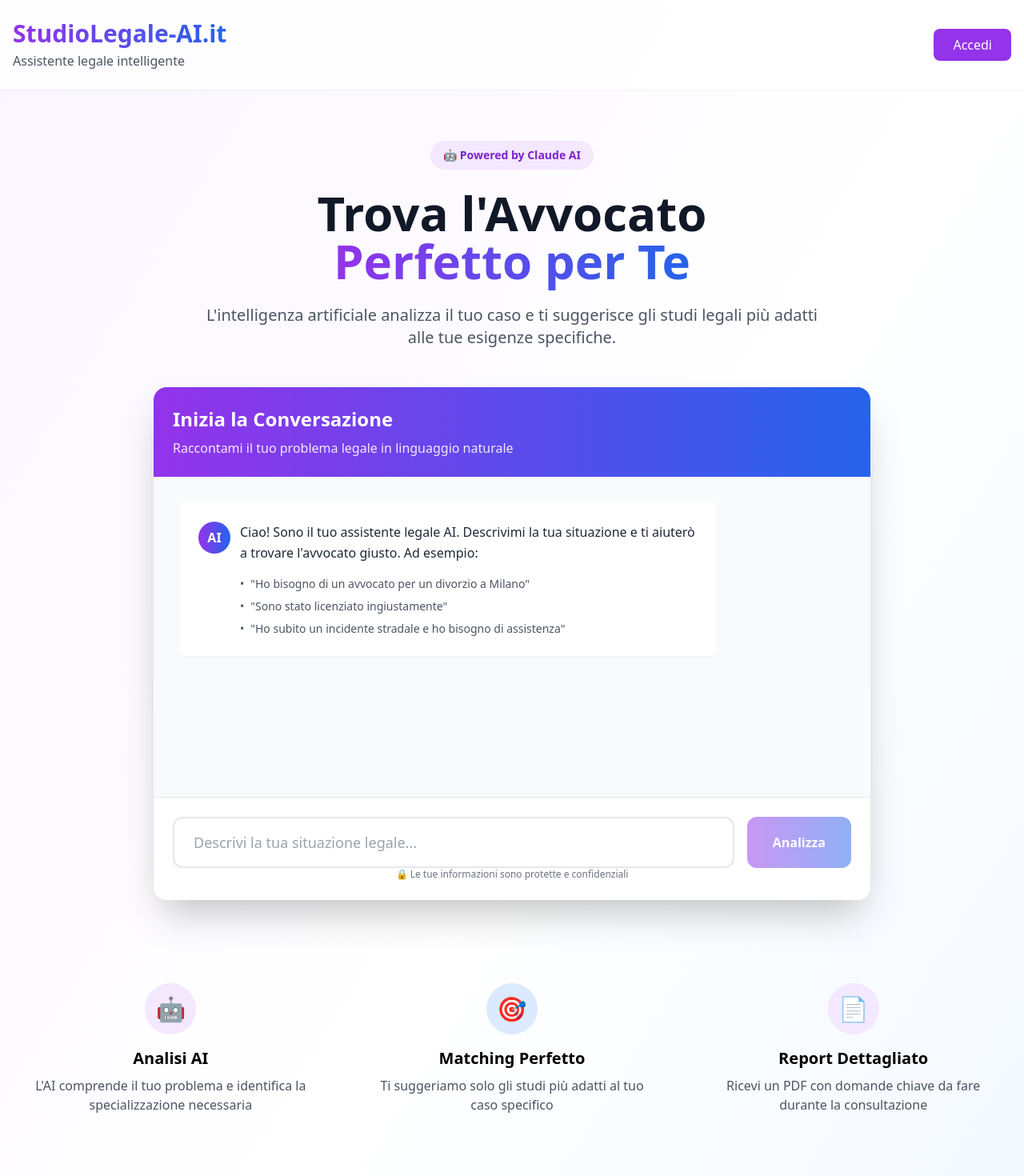
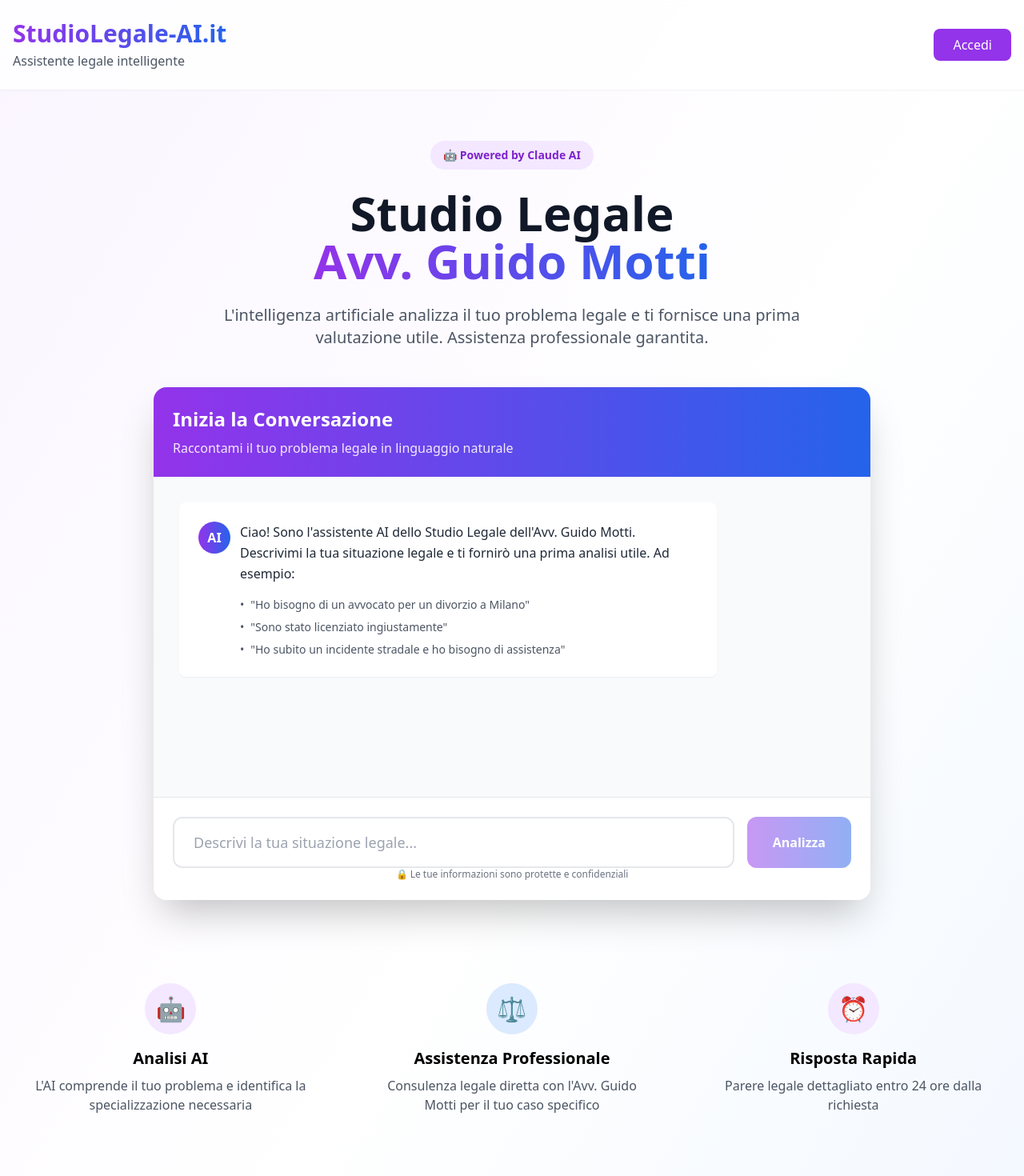
Before and after one commit to guidoai1973-eng/studiolegale-ai, a Next.js app: page / in a window 1280 px wide. Shown: the top 1470 px of the page at 80% size. Built offline with nearby package versions, Linux system fonts and the light colour scheme.

Commit message:
Complete rebrand: Studio Legale Avv. Guido Motti only - no other law firms mentioned

```diff
--- a/app/api/chat/route.ts
+++ b/app/api/chat/route.ts
@@ -72,24 +72,27 @@
     // Genera una risposta personalizzata con Claude
     const suggestionPrompt = `L'utente ha questa richiesta legale: "${message}"
 
-Abbiamo identificato:
+Ho identificato:
 - Tipo di causa: ${analysis.tipo_causa || 'non specificato'}
 - Specializzazione necessaria: ${analysis.specializzazione_necessaria || 'non specificata'}
 - Urgenza: ${analysis.urgenza || 'media'}
 
-Fornisci una risposta utile e professionale all'utente:
-1. Rassicura l'utente che il problema può essere risolto con assistenza legale adeguata
-2. Spiega brevemente il tipo di problema giuridico identificato
-3. Fornisci 2-3 consigli pratici immediati che possono aiutare (es. documentazione da raccogliere, aspetti da valutare)
-4. Spiega perché è importante ricevere assistenza legale professionale per questo tipo di caso
+ISTRUZIONI:
+Scrivi una risposta breve (100-150 parole) che:
 
-IMPORTANTE:
-- NON suggerire studi legali specifici o altri avvocati
-- NON dire di cercare altrove
-- Mantieni la risposta generica ma utile
-- Lunghezza: 150-250 parole
+1. Riconosce il problema dell'utente con empatia
+2. Spiega in 1-2 frasi il tipo di questione legale
+3. Fornisci 2-3 consigli pratici immediati (es. "Raccogli: certificati, documenti, contratti" oppure "Verifica se hai: testimoni, foto, email rilevanti")
+4. Concludi con: "Per ricevere assistenza legale professionale su questo caso, ti consiglio di contattare direttamente un avvocato specializzato tramite l'email indicata sotto."
 
-Scrivi in tono empatico, professionale e rassicurante, in italiano.`;
+REGOLE FERREE:
+- NON menzionare "database"
+- NON dire "cerca altri professionisti"
+- NON suggerire di "ampliare la ricerca"
+- NON parlare di "studi legali disponibili"
+- Tono: empatico, diretto, pratico
+
+Italiano, massimo 150 parole.`;
 
     const suggestionMessage = await anthropic.messages.create({
       model: 'claude-sonnet-4-20250514',
@@ -108,7 +111,7 @@
       : '';
 
     // Aggiungi footer con email per pareri approfonditi
-    suggestions += '\n\n---\n\n💼 **Vuoi un Parere Legale Approfondito sul Tuo Caso?**\n\nContattami direttamente via email per ricevere:\n\n✅ **Parere legale dettagliato e personalizzato**\n✅ **Analisi completa della tua situazione**\n✅ **Possibilità di fissare un appuntamento**\n\n📧 **Email: guido.motti@gmail.com**\n\n💰 **Costo: €20 + IVA + 4% Cassa Avvocati**\n\n⏰ Risposta garantita entro 24 ore.';
+    suggestions += '\n\n---\n\n⚖️ **Assistenza Legale Professionale - Avv. Guido Motti**\n\nPer un parere approfondito sul tuo caso, contatta direttamente:\n\n📧 **guido.motti@gmail.com**\n\n✅ Parere legale dettagliato e personalizzato\n✅ Analisi completa della situazione\n✅ Possibilità di fissare appuntamento\n\n💰 **€20 + IVA + 4% Cassa Avvocati**\n⏰ **Risposta entro 24 ore**';
 
     return NextResponse.json({
       analysis,
--- a/app/page.tsx
+++ b/app/page.tsx
@@ -109,14 +109,14 @@
             🤖 Powered by Claude AI
           </div>
           <h2 className="text-6xl font-bold text-gray-900 mb-6">
-            Trova l'Avvocato<br />
+            Studio Legale<br />
             <span className="bg-gradient-to-r from-purple-600 to-blue-600 bg-clip-text text-transparent">
-              Perfetto per Te
+              Avv. Guido Motti
             </span>
           </h2>
           <p className="text-xl text-gray-600 max-w-3xl mx-auto">
-            L'intelligenza artificiale analizza il tuo caso e ti suggerisce gli studi legali
-            più adatti alle tue esigenze specifiche.
+            L'intelligenza artificiale analizza il tuo problema legale e ti fornisce
+            una prima valutazione utile. Assistenza professionale garantita.
           </p>
         </div>
 
@@ -142,8 +142,8 @@
                     </div>
                     <div className="flex-1">
                       <p className="text-gray-800 leading-relaxed">
-                        Ciao! Sono il tuo assistente legale AI. Descrivimi la tua situazione
-                        e ti aiuterò a trovare l'avvocato giusto. Ad esempio:
+                        Ciao! Sono l'assistente AI dello Studio Legale dell'Avv. Guido Motti. Descrivimi la tua situazione legale
+                        e ti fornirò una prima analisi utile. Ad esempio:
                       </p>
                       <ul className="mt-4 space-y-2 text-gray-600 text-sm">
                         <li className="flex items-start">
@@ -252,20 +252,20 @@
           </div>
           <div className="text-center p-6">
             <div className="w-16 h-16 bg-blue-100 rounded-full flex items-center justify-center mx-auto mb-4">
-              <span className="text-3xl">🎯</span>
+              <span className="text-3xl">⚖️</span>
             </div>
-            <h3 className="text-xl font-bold mb-2">Matching Perfetto</h3>
+            <h3 className="text-xl font-bold mb-2">Assistenza Professionale</h3>
             <p className="text-gray-600">
-              Ti suggeriamo solo gli studi più adatti al tuo caso specifico
+              Consulenza legale diretta con l'Avv. Guido Motti per il tuo caso specifico
             </p>
           </div>
           <div className="text-center p-6">
             <div className="w-16 h-16 bg-purple-100 rounded-full flex items-center justify-center mx-auto mb-4">
-              <span className="text-3xl">📄</span>
+              <span className="text-3xl">⏰</span>
             </div>
-            <h3 className="text-xl font-bold mb-2">Report Dettagliato</h3>
+            <h3 className="text-xl font-bold mb-2">Risposta Rapida</h3>
             <p className="text-gray-600">
-              Ricevi un PDF con domande chiave da fare durante la consultazione
+              Parere legale dettagliato entro 24 ore dalla richiesta
             </p>
           </div>
         </div>
```
